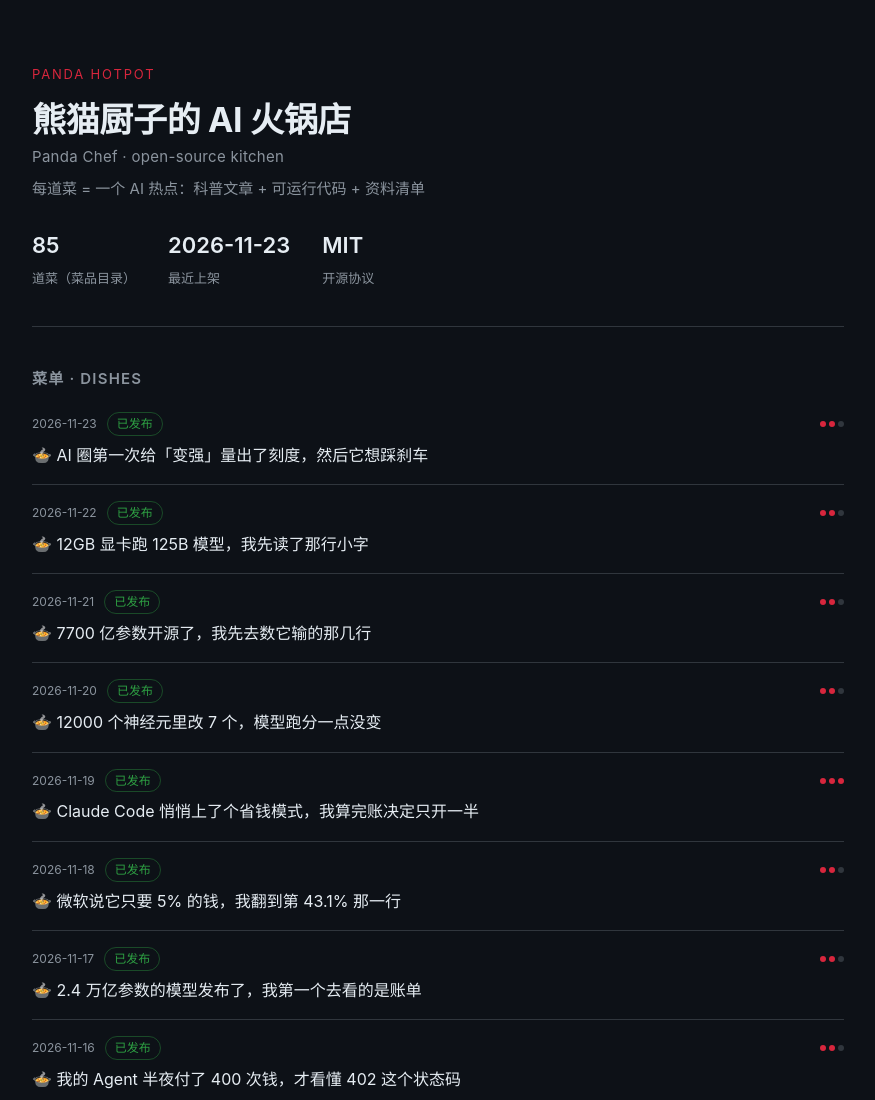
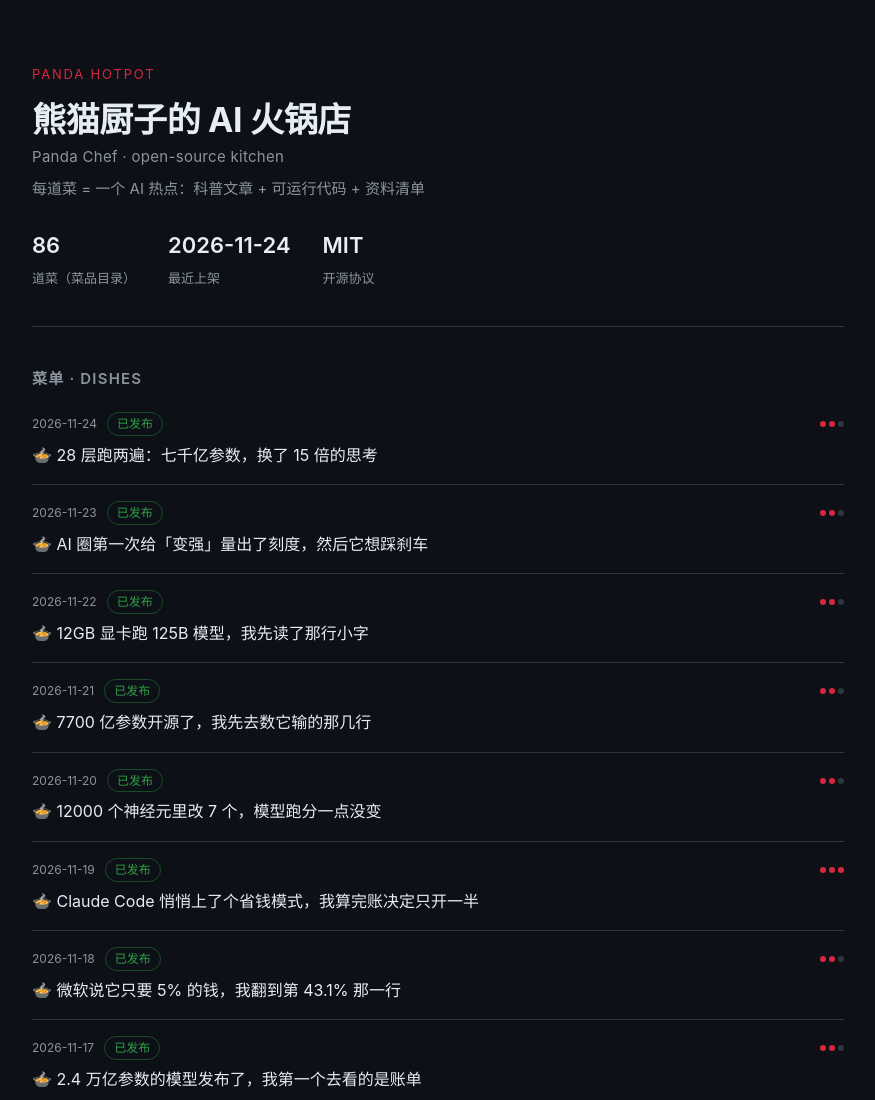
Before and after one commit to panda-chef/panda-hotpot, a plain HTML site: page docs/index.html in a window 1280 px wide. Shown: the top 1100 px of the page, without its empty margins (202-1077 px from the left). Drawn offline with Linux system fonts and the light colour scheme.

Commit message:
🍲 同步 2026-11-24 菜品

```diff
--- a/docs/index.html
+++ b/docs/index.html
@@ -58,14 +58,18 @@
       <h1>熊猫厨子的 AI 火锅店<small>Panda Chef · open-source kitchen</small></h1>
       <p class="tagline">每道菜 = 一个 AI 热点：科普文章 + 可运行代码 + 资料清单</p>
       <div class="stats">
-        <div class="stat"><b>85</b><span>道菜（菜品目录）</span></div>
-        <div class="stat"><b>2026-11-23</b><span>最近上架</span></div>
+        <div class="stat"><b>86</b><span>道菜（菜品目录）</span></div>
+        <div class="stat"><b>2026-11-24</b><span>最近上架</span></div>
         <div class="stat"><b>MIT</b><span>开源协议</span></div>
       </div>
     </header>
 
     <h2>菜单 · Dishes</h2>
     <ul class="dishes">
+      <li class="dish">
+        <div class="meta"><span class="date">2026-11-24</span><span class="badge ok">已发布</span><span class="heat" title="热度"><i class="on"></i><i class="on"></i><i class=""></i></span></div>
+        <a class="title" href="https://github.com/panda-chef/panda-hotpot/blob/main/dishes/2026-11-24-28-%E5%B1%82%E8%B7%91%E4%B8%A4%E9%81%8D%EF%BC%9A%E4%B8%83%E5%8D%83%E4%BA%BF%E5%8F%82%E6%95%B0%EF%BC%8C%E6%8D%A2%E4%BA%86-15-%E5%80%8D%E7%9A%84%E6%80%9D%E8%80%83/README.md">🍲 28 层跑两遍：七千亿参数，换了 15 倍的思考</a>
+      </li>
       <li class="dish">
         <div class="meta"><span class="date">2026-11-23</span><span class="badge ok">已发布</span><span class="heat" title="热度"><i class="on"></i><i class="on"></i><i class=""></i></span></div>
         <a class="title" href="https://github.com/panda-chef/panda-hotpot/blob/main/dishes/2026-11-23-AI-%E5%9C%88%E7%AC%AC%E4%B8%80%E6%AC%A1%E7%BB%99%E3%80%8C%E5%8F%98%E5%BC%BA%E3%80%8D%E9%87%8F%E5%87%BA%E4%BA%86%E5%88%BB%E5%BA%A6%EF%BC%8C%E7%84%B6%E5%90%8E%E5%AE%83%E6%83%B3%E8%B8%A9%E5%88%B9/README.md">🍲 AI 圈第一次给「变强」量出了刻度，然后它想踩刹车</a>
```
Also changed, not shown: 2 other files.
